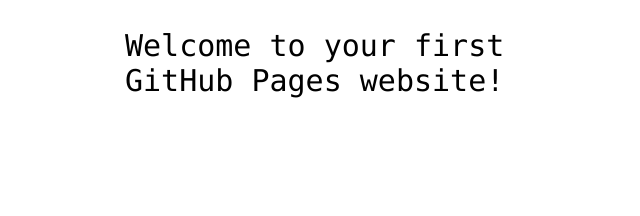
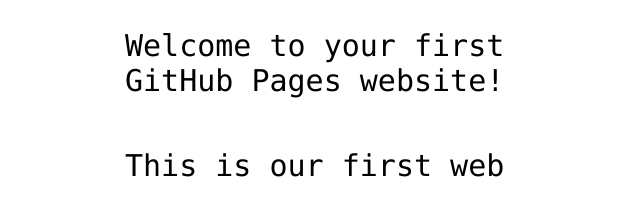
Before and after one commit to hassan96-maju/hello-world, a plain HTML site: page index.html in a window 1280 px wide. Shown: the part 360-576 px from the top of the page, without its empty margins (315-955 px from the left). Drawn offline with Linux system fonts and the light colour scheme.

Commit message:
Update index.html

```diff
--- a/index.html
+++ b/index.html
@@ -13,6 +13,9 @@
 
 <!-- Change this code here by copy and pasting your template on line 15 -->
 <p>Welcome to your first GitHub Pages website!</p>
+<p>This is our first web</p>
+
+
 
 </body>
 </html>
```
